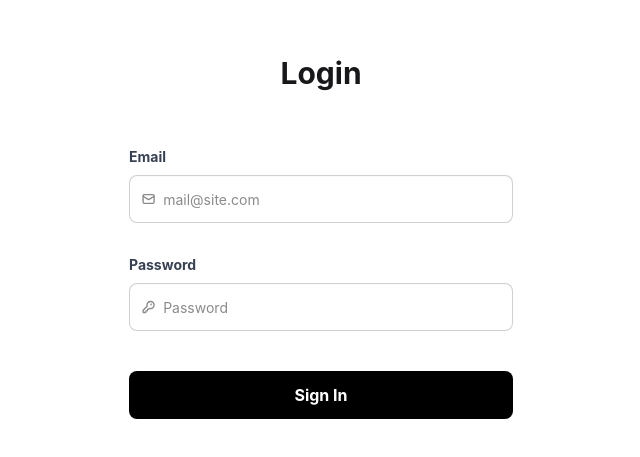
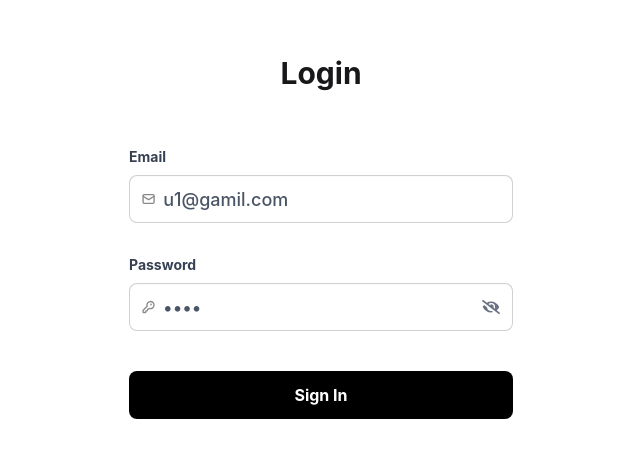
Before and after one commit to Rakibislam22/hintro-dashboard, a React (Vite) app: page / in a window 1280 px wide. Shown: the part 163-620 px from the top of the page, without its empty margins (319-959 px from the left). Built offline with nearby package versions, Linux system fonts and the light colour scheme.

Commit message:
feat: make login fuctional

```diff
--- a/package.json
+++ b/package.json
@@ -13,6 +13,7 @@
     "@tailwindcss/vite": "^4.3.0",
     "react": "^19.2.6",
     "react-dom": "^19.2.6",
+    "react-icons": "^5.6.0",
     "react-router": "^7.15.1",
     "tailwindcss": "^4.3.0"
   },
--- a/src/components/Login.jsx
+++ b/src/components/Login.jsx
@@ -1,12 +1,35 @@
+
+import { useState } from 'react';
+import { FaEye, FaEyeSlash } from 'react-icons/fa';
 
 const Login = () => {
+    const [showPassword, setShowPassword] = useState(false);
+
+    const handleSubmit = (e) => {
+        e.preventDefault();
+        const formData = new FormData(e.target);
+        const email = formData.get('email');
+        const password = formData.get('password');
+        if (email === 'u1@gamil.com' || email === 'u2@gmail.com') {
+            if (password === '1234') {
+                localStorage.setItem('profile', JSON.stringify({ email }));
+                window.location.href = '/dashboard';
+            } else {
+                alert('Invalid password, use "1234"');
+            }
+        } else {
+            alert('Invalid email, use u1@gamil.com or u2@gmail.com');
+        }
+
+    };
+
     return (
         <div className="w-full flex items-center justify-center lg:h-screen max-sm:py-16">
             <div className="w-sm">
                 <h2 className="text-3xl font-bold mb-14 text-center">Login</h2>
-                <form>
+                <form onSubmit={handleSubmit}>
                     <div className="mb-8">
-                        <label className="block text-gray-700 text-sm font-bold mb-2" htmlFor="username">
+                        <label className="block text-gray-700 text-sm font-bold mb-2" htmlFor="email">
                             Email
                         </label>
                         <label className="input validator h-12 w-full rounded-lg">
@@ -22,15 +45,14 @@ const Login = () => {
                                     <path d="m22 7-8.97 5.7a1.94 1.94 0 0 1-2.06 0L2 7"></path>
                                 </g>
                             </svg>
-                            <input type="email" placeholder="mail@site.com" required />
+                            <input className='text-lg font-medium text-gray-600' type="email" name="email" placeholder="u1@gamil.com" required defaultValue={"u1@gamil.com"} />
                         </label>
-                        <div className="validator-hint hidden">Enter valid email address</div>
                     </div>
                     <div className="mb-10">
                         <label className="block text-gray-700 text-sm font-bold mb-2" htmlFor="password">
                             Password
                         </label>
-                        <label className="input validator h-12 w-full rounded-lg">
+                        <label className="input validator h-12 w-full rounded-lg relative">
                             <svg className="h-[1em] opacity-50" xmlns="http://www.w3.org/2000/svg" viewBox="0 0 24 24">
                                 <g
                                     strokeLinejoin="round"
@@ -46,18 +68,26 @@ const Login = () => {
                                 </g>
                             </svg>
                             <input
-                                type="password"
+                                type={showPassword ? "text" : "password"}
                                 required
                                 placeholder="Password"
-                                minLength="8"
-                                pattern="(?=.*\d)(?=.*[a-z])(?=.*[A-Z]).{8,}"
-                                title="Must be more than 8 characters, including number, lowercase letter, uppercase letter"
+                                name="password"
+                                defaultValue={"1234"}
+                                className="w-full pr-10 text-lg font-medium text-gray-600"
                             />
+                            <button
+                                type="button"
+                                onClick={() => setShowPassword(s => !s)}
+                                className="absolute right-3 top-1/2 -translate-y-1/2 text-gray-500 hover:text-gray-700 text-lg cursor-pointer"
+                                aria-label={showPassword ? "Hide password" : "Show password"}
+                            >
+                                {showPassword ? (
+                                    <FaEye />
+                                ) : (
+                                    <FaEyeSlash />
+                                )}
+                            </button>
                         </label>
-                        <p className="validator-hint hidden">
-                            Must be more than 8 characters, including
-                            <br />At least one number <br />At least one lowercase letter <br />At least one uppercase letter
-                        </p>
                     </div>
                     <div>
                         <button
```
Also changed, not shown: 1 other file (tests, documents, lock files or other folders).
